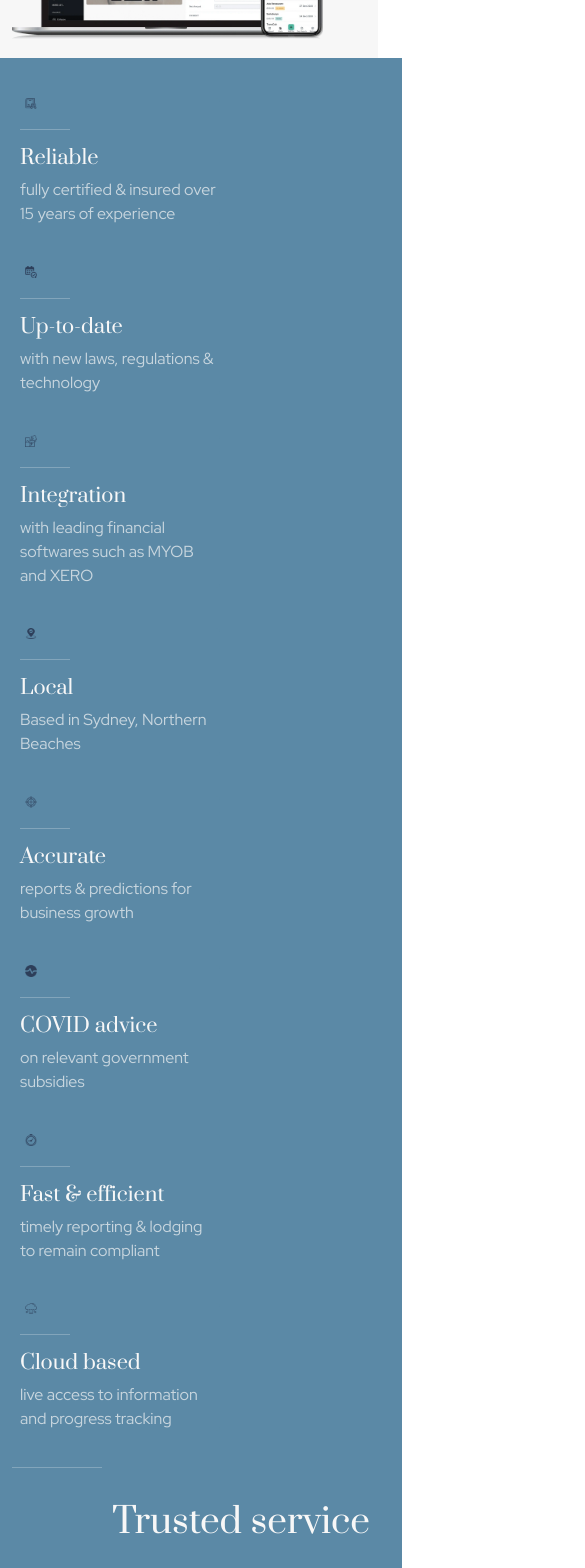
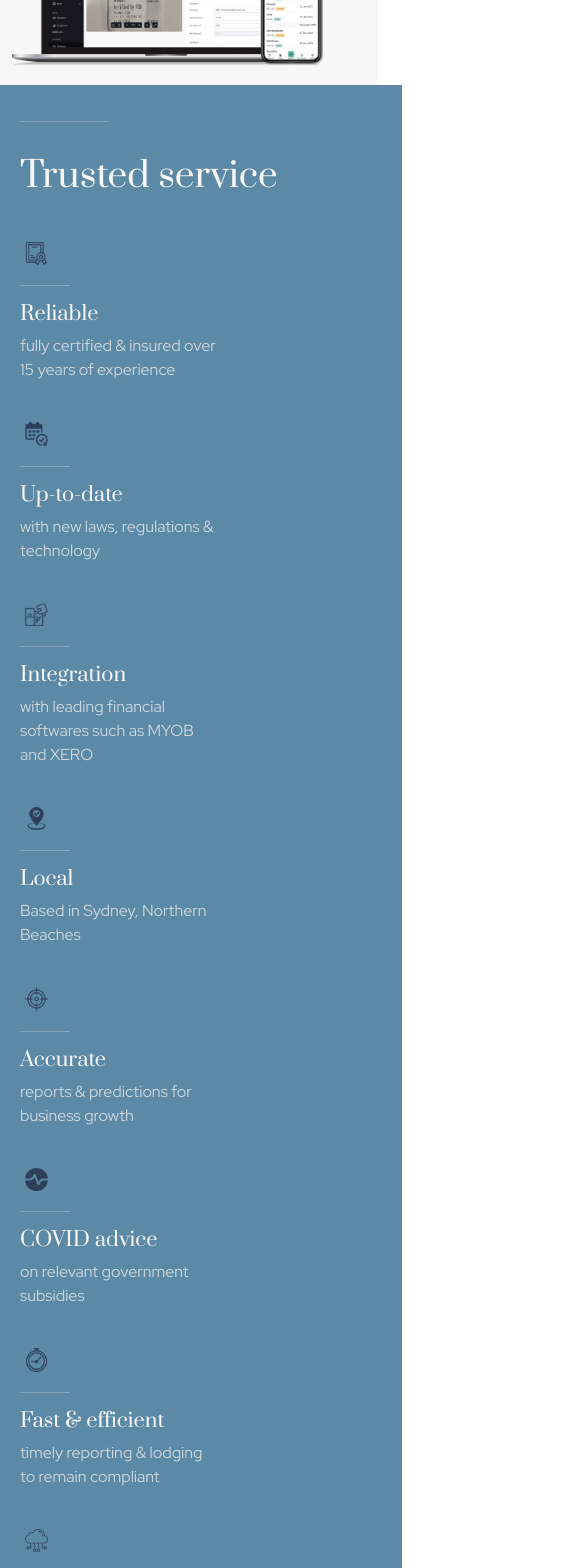
Before and after one commit to TreeLife8/italladdsup, a React (Vite) app: page / in a window 390 px wide. Shown: the part 4960-6528 px from the top of the page, 585 px wide, since content can reach past the window. Built offline with nearby package versions, Linux system fonts and the light colour scheme.

Commit message:
Created responsive breakpoints for the contact, feature and qualification components on the home page

```diff
--- a/src/components/homePage/ContactCatch.css
+++ b/src/components/homePage/ContactCatch.css
@@ -15,7 +15,7 @@
   color: var(--seamoss-colour);
   opacity: 0.8;
   padding-top: 20px;
-  width: 600px;
+  width: 50vw;
   margin: auto;
   line-height: 1.6;
   font-weight: 300;
@@ -28,4 +28,7 @@
   .ContactCatch {
     padding-bottom: 2vh;
   }
+  .ContactCatch .catch-phrase {
+    width: 70vw;
+  }
 }
--- a/src/components/homePage/FeaturesSection.css
+++ b/src/components/homePage/FeaturesSection.css
@@ -22,6 +22,9 @@
   padding: 2vh 0vw;
   text-align: end;
   color: var(--light-accent);
+}
+.FeaturesSection .left-column {
+  display: none;
 }
 .FeaturesSection .card {
   background-color: var(--seamoss-colour);
@@ -53,3 +56,20 @@
     padding-left: 0vw;
   }
 }
+@media (max-width: 541px) {
+  .FeaturesSection .card-img-top {
+    width: 6vw;
+  }
+}
+@media (max-width: 412px) {
+  .FeaturesSection .left-column {
+    display: block;
+    text-align: start;
+  }
+  .FeaturesSection .right-column {
+    display: none;
+  }
+  .FeaturesSection .heading {
+    text-align: start;
+  }
+}
--- a/src/components/homePage/FeaturesSection.jsx
+++ b/src/components/homePage/FeaturesSection.jsx
@@ -74,6 +74,12 @@ export default function FeaturesSection() {
   return (
     <div className="FeaturesSection">
       <div className="banner row">
+        <div className="left-column">
+          <div className="col-sm-4">
+            <hr className="element" />
+            <h2 className="heading">Trusted service</h2>
+          </div>
+        </div>
         <div className="col-sm-8 d-flex justify-content-start">
           <div className="row ">
             {features.map(function (feature, index) {
@@ -96,9 +102,11 @@ export default function FeaturesSection() {
             })}
           </div>
         </div>
-        <div className="col-sm-4 right-column">
-          <hr className="element" />
-          <h2 className="heading">Trusted service</h2>
+        <div className="right-column">
+          <div className="col-sm-4">
+            <hr className="element" />
+            <h2 className="heading">Trusted service</h2>
+          </div>
         </div>
       </div>
     </div>
--- a/src/components/homePage/Qualifications.css
+++ b/src/components/homePage/Qualifications.css
@@ -13,3 +13,17 @@
     margin: auto;
   }
 }
+@media (max-width: 412px) {
+  .Qualifications {
+    background: var(--primary-colour);
+    padding: 20px 10px;
+  }
+  .Qualifications .col {
+    padding: 0;
+  }
+  .Qualifications .cert-symbol {
+    max-width: 20vw;
+    padding: 1px;
+    margin: auto;
+  }
+}
--- a/src/components/homePage/Qualifications.jsx
+++ b/src/components/homePage/Qualifications.jsx
@@ -30,7 +30,7 @@ export default function Qualifications() {
         <div className="row">
           {qualifications.map(function (qualify, index) {
             return (
-              <div key={index} className="col-sm">
+              <div key={index} className="col">
                 <img
                   data-aos="fade-zoom-up"
                   className="cert-symbol img-fluid"
--- a/src/components/homePage/Services.css
+++ b/src/components/homePage/Services.css
@@ -68,7 +68,7 @@
     margin: 20px 0px;
   }
   .Services .card-img-top {
-    width: 5vw;
+    width: 6vw;
   }
   .Services .card-title {
     font-size: 5.5vw;
```
